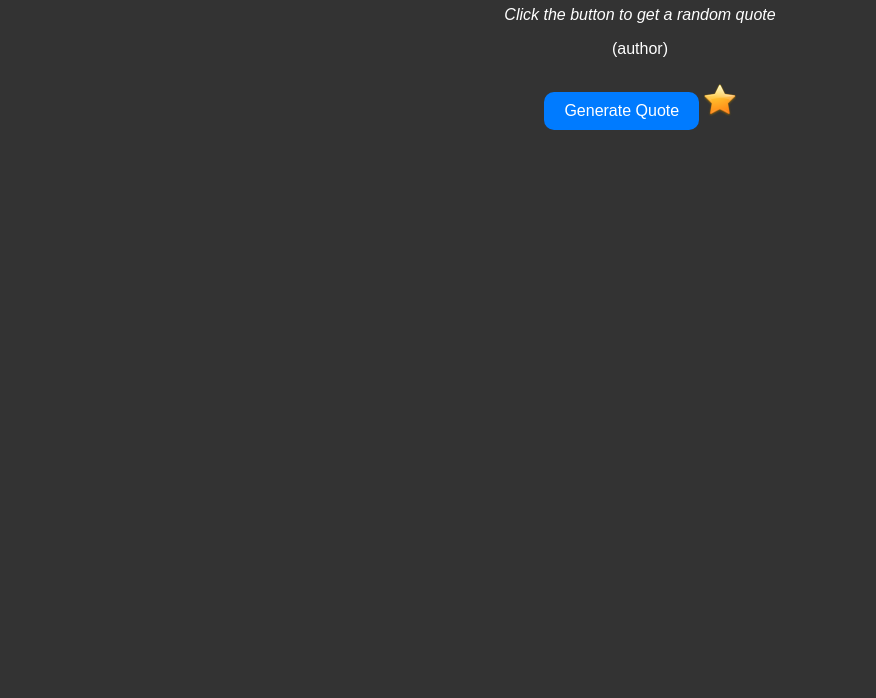
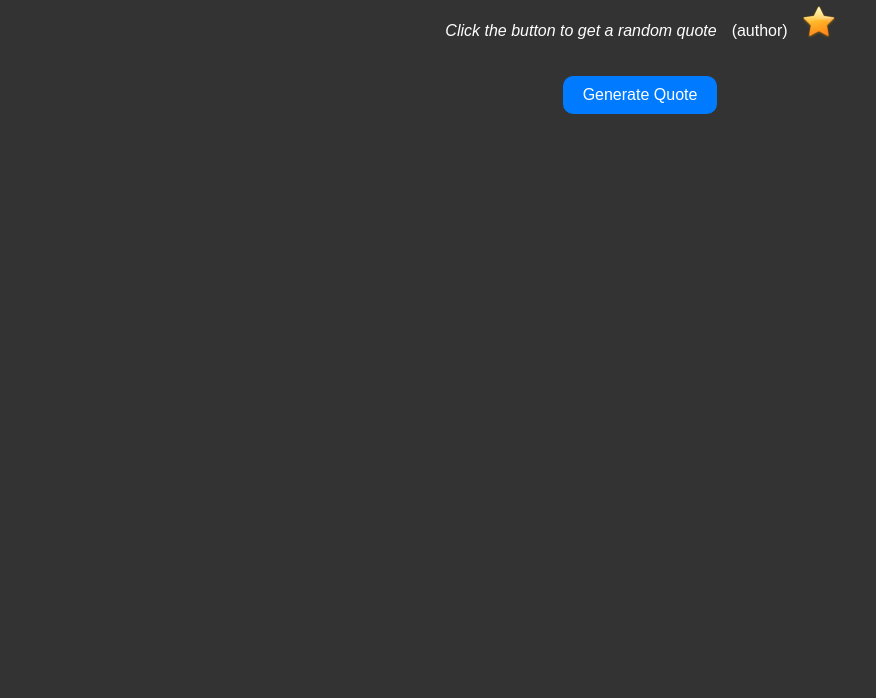
Before and after one commit to quemque/random-quotes, a plain HTML site: page index.html in a window 1280 px wide. Shown: the part 102-800 px from the top of the page, without its empty margins (0-876 px from the left). Drawn offline with Linux system fonts and the light colour scheme.

Commit message:
favorite button v2

```diff
--- a/index.html
+++ b/index.html
@@ -16,16 +16,19 @@
   <body>
     <div class="container">
       <h1>Random Quotes</h1>
-      <p id="quote">Click the button to get a random quote</p>
-      <p id="quote-author">(author)</p>
+      <div class="quote-container">
+        <p id="quote">Click the button to get a random quote</p>
+        <p id="quote-author">(author)</p>
+        <button id="favorite-btn" class="favorite-btn" aria-pressed="false">
+          <img src="Img/izbrannoye-64x64.png" alt="" />
+        </button>
+      </div>
+
       <button id="generate-btn" class="btn">Generate Quote</button>
-      <button id="theme-btn" class="theme-toggle">
-        <img src="./Img/free-icon-day-and-night-3751403.png" alt="" />
-      </button>
-      <button id="favorite-btn" class="favorite-btn" aria-pressed="false">
-        <img src="Img/izbrannoye-64x64.png" alt="" />
-      </button>
     </div>
+    <button id="theme-btn" class="theme-toggle">
+      <img src="./Img/free-icon-day-and-night-3751403.png" alt="" />
+    </button>
     <script type="module" src="script.js"></script>
   </body>
 </html>
--- a/styles.css
+++ b/styles.css
@@ -38,17 +38,28 @@ body.light-theme {
   color: #333;
 }
 .favorite-btn {
-  background: transparent; /* Прозрачный фон */
-  border: none; /* Убираем границу */
-  padding: 0; /* Убираем отступы */
-  cursor: pointer; /* Курсор-указатель */
-  margin-top: 10px;
+  background: transparent;
+  border: none;
+  padding: 0;
+  cursor: pointer;
+  align-self: flex-start; /* Выравниваем кнопку по верху текста */
 }
+
 .favorite-btn img {
-  display: block; /* Убирает лишние отступы снизу */
-  background: transparent; /* На всякий случай */
-  width: 32px; /* Пример размера */
+  width: 32px;
   height: 32px;
+  display: block;
+}
+.quote-container {
+  display: flex;
+  align-items: center; /* Выравниваем по вертикали */
+  justify-content: center; /* Центрируем по горизонтали */
+  gap: 15px; /* Расстояние между текстом и кнопкой */
+  margin-bottom: 20px; /* Отступ снизу перед кнопкой генерации */
+}
+
+.quote-text {
+  text-align: center; /* Текст остается по центру */
 }
 .parent-of-button {
   background: none; /* или transparent */
```
